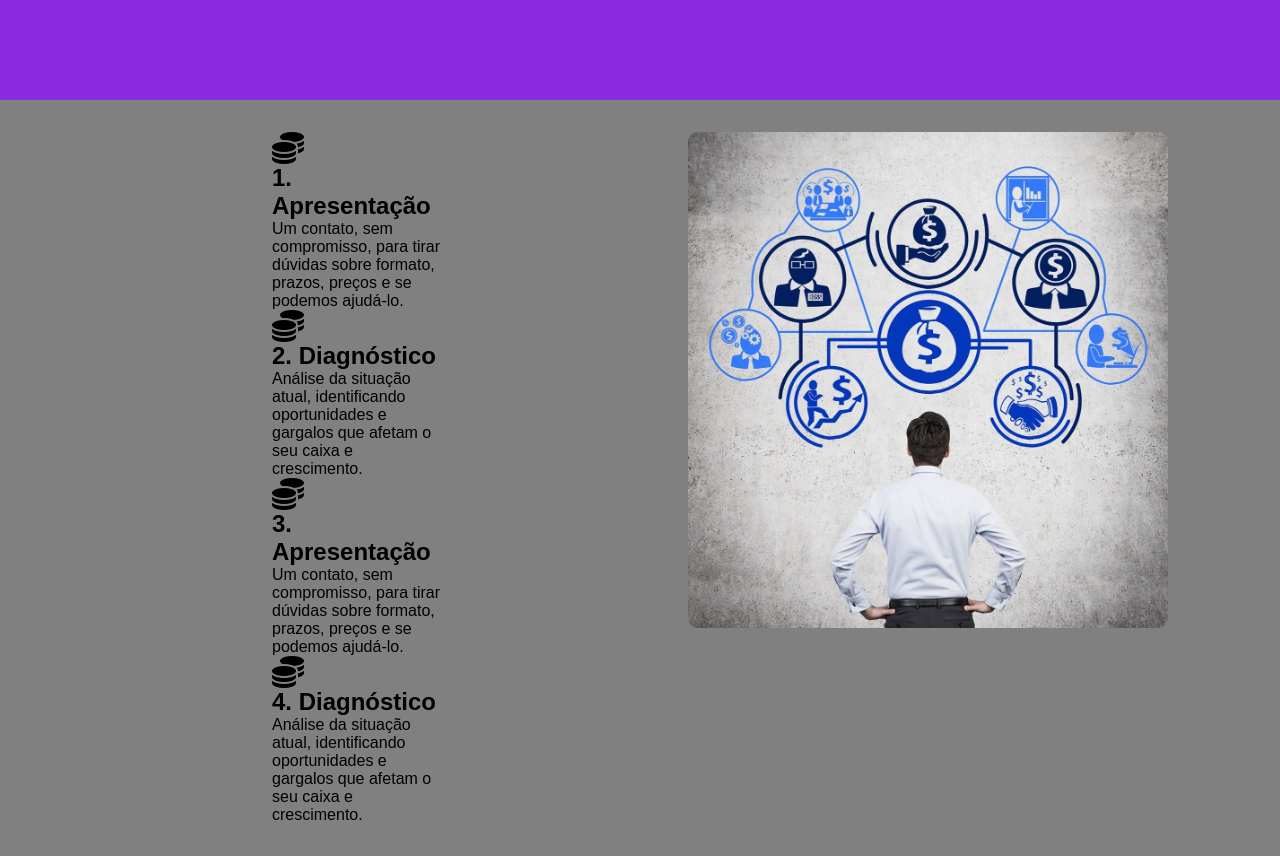
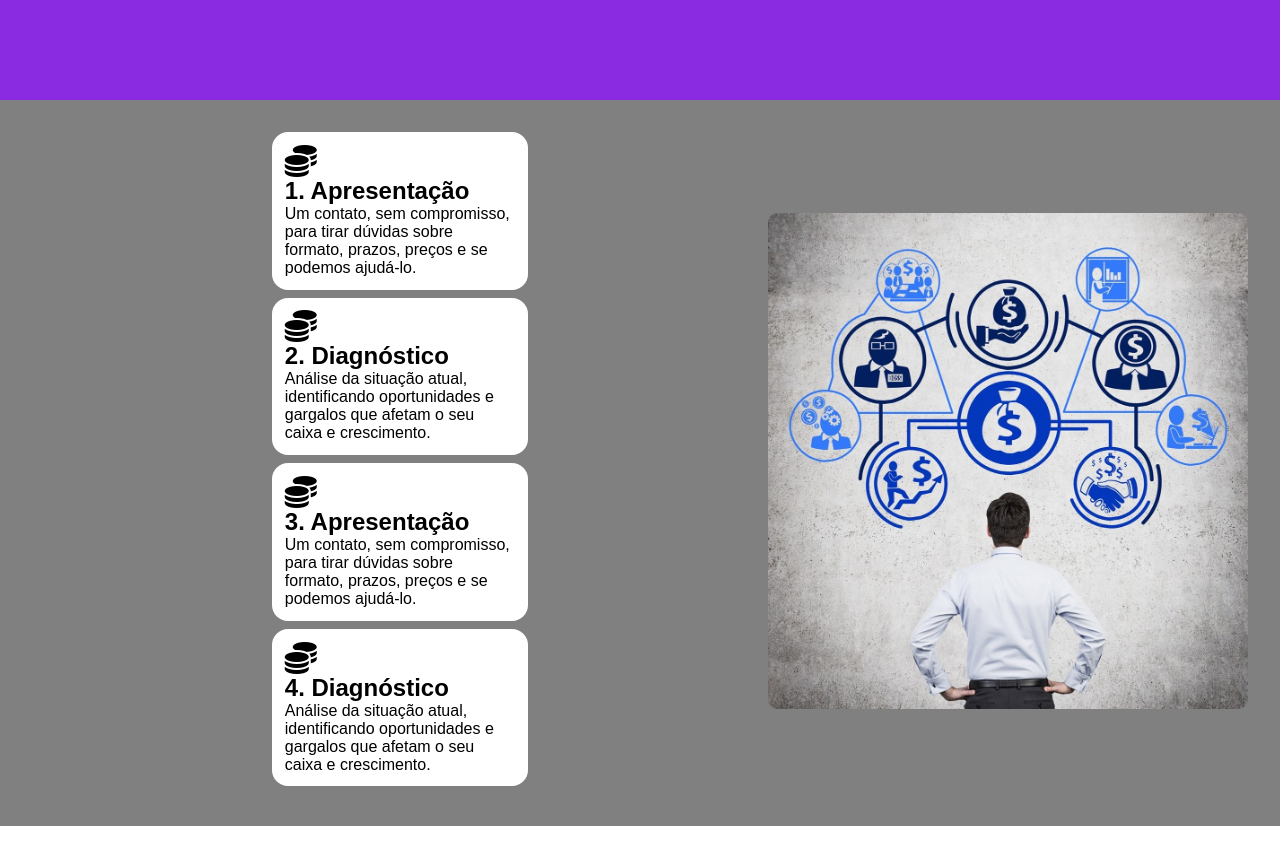
Before and after one commit to madpais/LP-Consultoria-Financeira, a plain HTML site: page Index.html in a window 1280 px wide. Shown: the part 1320-2176 px from the top of the page. After the commit the page ends 2146 px from the top, so only its background shows below. Drawn offline with Linux system fonts and the light colour scheme.

Commit message:
section2

```diff
--- a/Index.html
+++ b/Index.html
@@ -79,14 +79,14 @@
             <div class="container_etapas">
 
 
-                <div class="itemEtapas">
+                <div class="itemEtapas_1">
                     <i class="fa-solid fa-coins"></i>
                     <h2>1. Apresentação</h2>
                     <p>Um contato, sem compromisso, para tirar dúvidas sobre formato, prazos, preços e se podemos ajudá-lo.
                     </p>
                 </div>
 
-                <div class="itemEtapas">
+                <div class="itemEtapas_2">
                     <i class="fa-solid fa-coins"></i>
                     <h2>2. Diagnóstico</h2>
                     <p>Análise da situação atual, identificando oportunidades e gargalos que afetam o seu caixa e
@@ -94,14 +94,14 @@
                     </p>
                 </div>
 
-                <div class="itemEtapas">
+                <div class="itemEtapas_3">
                     <i class="fa-solid fa-coins"></i>
                     <h2>3. Apresentação</h2>
                     <p>Um contato, sem compromisso, para tirar dúvidas sobre formato, prazos, preços e se podemos ajudá-lo.
                     </p>
                 </div>
 
-                <div class="itemEtapas">
+                <div class="itemEtapas_4">
                     <i class="fa-solid fa-coins"></i>
                     <h2>4. Diagnóstico</h2>
                     <p>Análise da situação atual, identificando oportunidades e gargalos que afetam o seu caixa e
--- a/index.css
+++ b/index.css
@@ -116,19 +116,26 @@ h4{
     display: flex;
 }
 
+.container_master {
+    display: flex;
+    width: 100%;
+    align-items: center;
+}
 
 .container_etapas {
     display: flex;
     flex-wrap: wrap;
 
-
 }
 
+.itemEtapas_1, .itemEtapas_2, .itemEtapas_3, .itemEtapas_4 {
+    margin-inline: 15rem;
+    background-color:#fff;
+    margin-bottom: 0.5rem;
+    padding: 0.8rem;
+    border-radius: 1rem
+}
 
-.itemEtapas  {
-    margin-inline: 15rem;
-    border
-}
 
 /* .itemEtapas i {
     display: flex;
@@ -137,15 +144,11 @@ h4{
 } */
 
 .containerImg {
-    margin-right: 5rem;
+
 }
 
 .session_2 .imgEtapas{
     width: 30rem;
     border-radius: 2%;
-}
-
-.container_master {
-    display: flex;
 
 }
```
